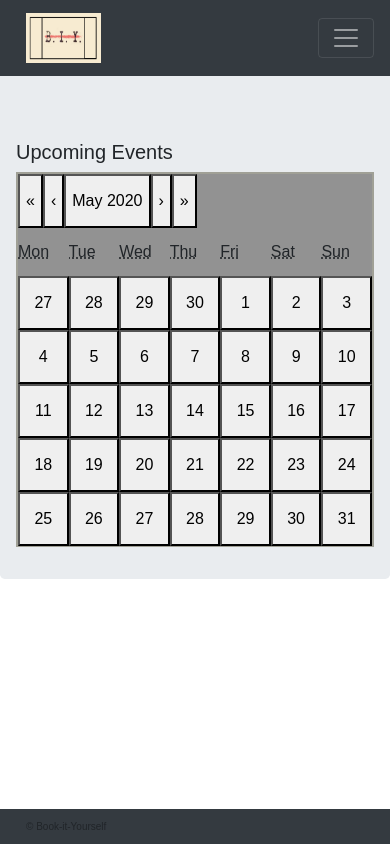
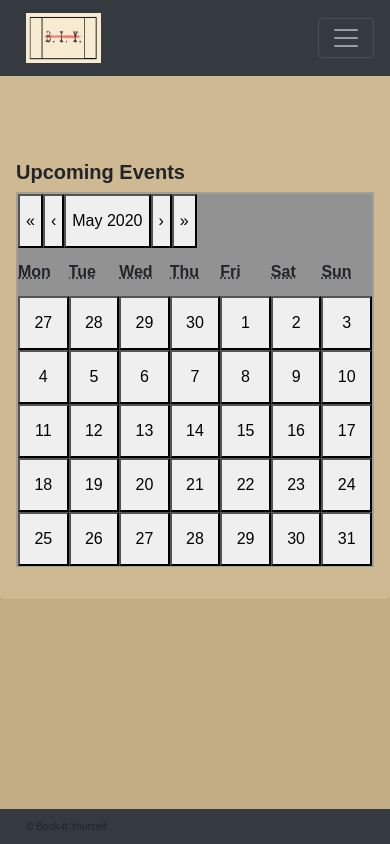
Before and after one commit to agtravis/book-it-yourself, a React (Create React App) app in the folder client/: page /calendar in a window 390 px wide. Built offline with nearby package versions, Linux system fonts and the light colour scheme; no server answers.

Commit message:
style on map and calendar for desktop and mobile

```diff
--- a/client/src/components/CalendarComponent/index.js
+++ b/client/src/components/CalendarComponent/index.js
@@ -13,8 +13,8 @@ class EventCalendar extends Component {
   render() {
     return (
       <div>
-        <Jumbotron>
-          <h5 style={{ textAlign: "center" }}>Upcoming Events</h5>
+        <Jumbotron className="caltron">
+          <h5 className="caltron" style={{ textAlign: "center" }}>Upcoming Events</h5>
           <Calendar onChange={this.onChange} value={this.state.date} />
         </Jumbotron>
       </div>
--- a/client/src/components/CalendarComponent/style.css
+++ b/client/src/components/CalendarComponent/style.css
@@ -5,5 +5,9 @@
   background: rgb(146, 146, 146);
   border: 2px solid #a0a096;
   font-family: Arial, Helvetica, sans-serif;
-    line-height: 3.00em;
+  line-height: 3em;
 }
+.caltron {
+  background-color: rgb(206, 185, 147);
+  font-weight: bolder;
+}
--- a/client/src/components/MapComponent/index.js
+++ b/client/src/components/MapComponent/index.js
@@ -1,19 +1,18 @@
 import React from "react";
-import Jumbotron from "react-bootstrap/Jumbotron";
+import { Jumbotron, Badge, Row, Col } from "react-bootstrap";
 import MapTest from "../../assets/images/mapTest.jpg";
+import "./style.css"
 
 function Map() {
   return (
-    <Jumbotron>
-      <div>
-        <h5 style={{ textAlign: "center" }}>Event Locator</h5>
+    <Jumbotron className="maptron">
+        <h5 className="maptron" style={{ textAlign: "center" }}>Event Locator</h5>
         <img
           src={MapTest}
           style={{ maxWidth: 375 }}
           className="d-inline-block align-top"
           alt="logo"
         />
-      </div>
     </Jumbotron>
   );
 }
--- /dev/null
+++ b/client/src/components/MapComponent/style.css
@@ -0,0 +1,4 @@
+.maptron {
+  background-color: rgb(206, 185, 147);
+  font-weight: bolder;
+}
--- a/client/src/components/SideFeedComponent/style.css
+++ b/client/src/components/SideFeedComponent/style.css
@@ -2,6 +2,7 @@
   position: fixed;
   overflow-y: scroll;
   height: 100vh;
+  background-color: rgb(194, 172, 132);
 }
 
 .sidebar::-webkit-scrollbar {
--- a/client/src/index.css
+++ b/client/src/index.css
@@ -2,4 +2,5 @@ body {
   margin: 0;
   padding: 0;
   font-family: sans-serif;
+  background-color: rgb(194, 172, 132);
 }
--- a/client/src/pages/Calendar.js
+++ b/client/src/pages/Calendar.js
@@ -14,8 +14,8 @@ class EventCalendar extends Component {
     return (
       <div>
           <Nav />
-        <Jumbotron className="maincontain">
-          <h5>Upcoming Events</h5>
+        <Jumbotron className="mobilecaltron">
+          <h5 className="mobilecaltron">Upcoming Events</h5>
           <Calendar onChange={this.onChange} value={this.state.date} />
         </Jumbotron>
       </div>
--- a/client/src/pages/Map.js
+++ b/client/src/pages/Map.js
@@ -2,14 +2,15 @@ import React from "react";
 import Jumbotron from "react-bootstrap/Jumbotron";
 import Nav from "../components/Nav";
 import MapTest from "../assets/images/mapTest.jpg";
+import "./style.css"
 
 function Map() {
   return (
     <div>
       <Nav />
-      <Jumbotron className="maincontain" fluid>
+      <Jumbotron className="mobilemaptron" fluid>
         <div>
-          <h5>Event Locator:</h5>
+          <h5 className="mobilemaptron" >Event Locator</h5>
           <img
             src={MapTest}
             style={{ maxWidth: 375 }}
--- a/client/src/pages/style.css
+++ b/client/src/pages/style.css
@@ -31,3 +31,13 @@
   padding-top: 60px;
   margin-top: 40px;
 }
+.mobilemaptron {
+  background-color: rgb(206, 185, 147);
+  font-weight: bolder;
+  padding-top: 60px;
+}
+.mobilecaltron {
+  background-color: rgb(206, 185, 147);
+  font-weight: bolder;
+  padding-top: 60px;
+}
```
Lines whose indentation alone changed are shown as unchanged.
